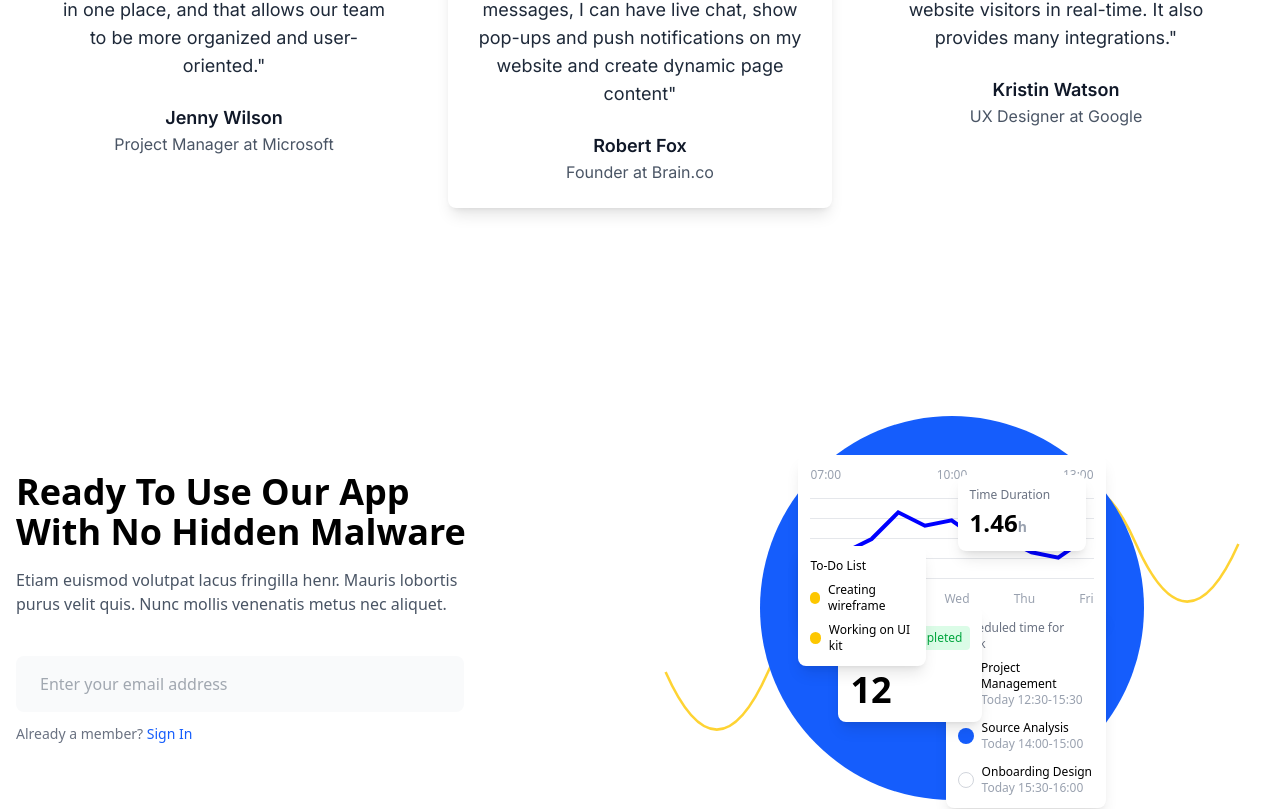
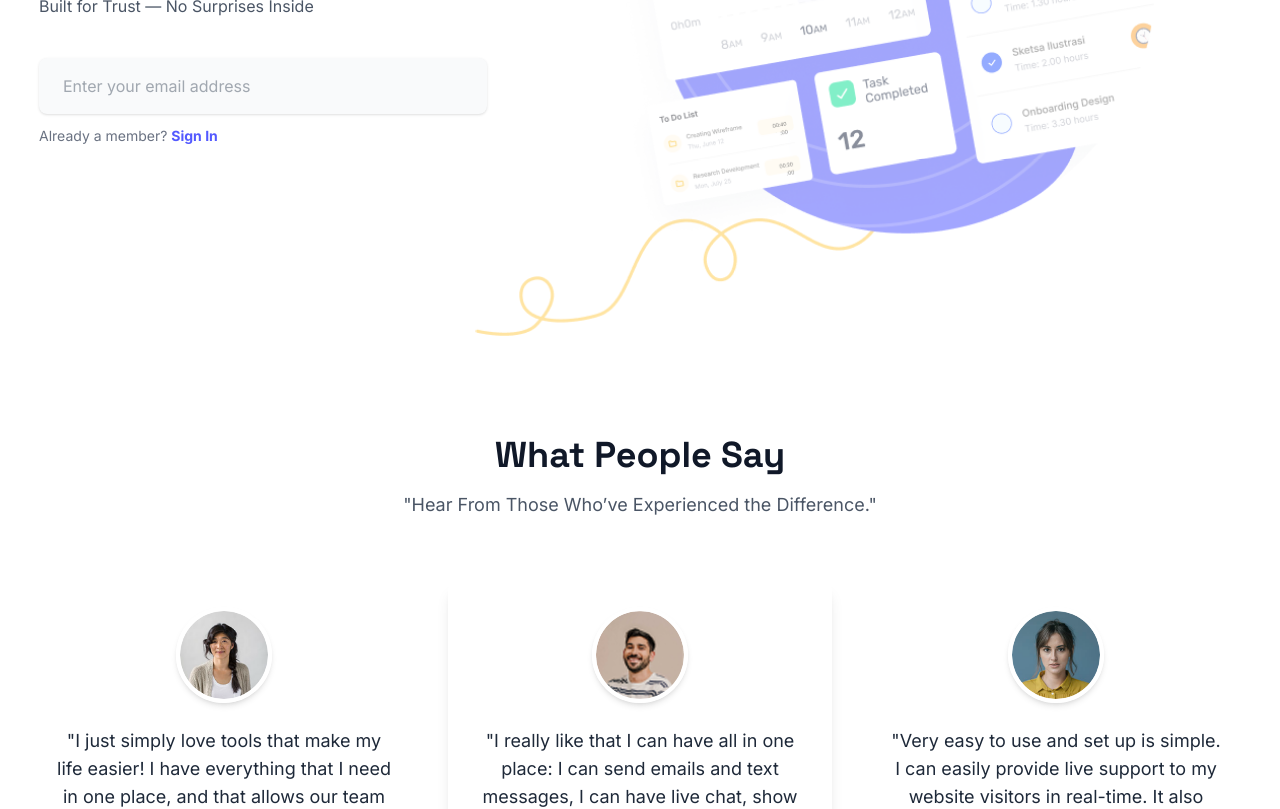
Before and after one commit to Iam-samyog/Quickspace, a React (Vite) app: page / in a window 1280 px wide. Shown: the part 3540-4349 px from the top of the page. Built offline with nearby package versions, Linux system fonts and the light colour scheme.

Commit message:
Made the Contact Us.jsx

```diff
--- a/src/Components/ContactUs.jsx
+++ b/src/Components/ContactUs.jsx
@@ -4,145 +4,41 @@ export default function ContactUs() {
   const [email, setEmail] = useState('');
 
   return (
-    <div className="min-h-screen bg-white">
-      <div className="container mx-auto px-4 py-16 flex flex-col lg:flex-row items-center justify-between">
+    <div className="">
+      <div className="container mx-auto max-w-[1250px] px-4 sm:px-6 py- md:py-16 flex flex-col lg:flex-row items-center secondary-font justify-center">
         {/* Left side - Text and form */}
-        <div className="lg:w-1/2 mb-12 lg:mb-0 pr-0 lg:pr-16">
-          <h1 className="text-4xl font-bold text-navy-900 mb-4">
-            Ready To Use Our App<br />
-            With No Hidden Malware
+        <div className="w-full lg:w-1/2 mb-8 md:mb-12 lg:mb-0 lg:pr-8 xl:pr-16">
+          <h1 className="text-3xl sm:text-4xl md:text-5xl primary-font font-bold text-navy-900 mb-4">
+            Ready To Use Our App With No Hidden Malware
           </h1>
-          <p className="text-gray-600 mb-10 max-w-md">
-            Etiam euismod volutpat lacus fringilla henr. Mauris lobortis purus velit quis. Nunc mollis venenatis metus nec aliquet.
+          <p className="text-gray-600 mb-6 md:mb-10 max-w-md">
+            Built for Trust — No Surprises Inside
           </p>
 
           <div className="w-full max-w-md">
-            <div className="bg-gray-50 rounded-lg p-2 flex mb-3">
+            <div className="bg-gray-50 rounded-lg p-2 flex mb-3 shadow">
               <input
                 type="email"
                 placeholder="Enter your email address"
-                className="flex-grow bg-transparent outline-none px-4 py-2 text-gray-600"
+                className="flex-grow bg-transparent outline-none px-4 py-2 text-gray-600 text-sm sm:text-base"
                 value={email}
                 onChange={(e) => setEmail(e.target.value)}
               />
             </div>
-            <p className="text-sm text-gray-500">
-              Already a member? <a href="#" className="text-blue-600 font-medium">Sign In</a>
+            <p className="text-xs sm:text-sm text-gray-500">
+              Already a member? <a href="#" className="text-[#5359FF] font-bold">Sign In</a>
             </p>
           </div>
         </div>
 
         {/* Right side - App Screenshots */}
-        <div className="lg:w-1/2 relative">
-          {/* Yellow decorative curves */}
-          <div className="absolute top-0 right-0 w-64 h-64">
-            <svg viewBox="0 0 100 100" className="w-full h-full fill-none stroke-yellow-400">
-              <path d="M10,50 Q30,5 50,50 T90,50" strokeWidth="1" className="opacity-80" />
-            </svg>
-          </div>
-          <div className="absolute bottom-0 left-0 w-64 h-64">
-            <svg viewBox="0 0 100 100" className="w-full h-full fill-none stroke-yellow-400">
-              <path d="M10,50 Q30,95 50,50 T90,50" strokeWidth="1" className="opacity-80" />
-            </svg>
-          </div>
-
-          {/* Blue circle background */}
-          <div className="relative w-full h-full flex items-center justify-center">
-            <div className="bg-blue-600 rounded-full w-96 h-96 flex items-center justify-center">
-              {/* App screenshots mockup */}
-              <div className="relative w-4/5 h-4/5">
-                {/* Graph chart */}
-                <div className="absolute top-0 left-0 bg-white rounded-lg shadow-lg p-3 w-full">
-                  <div className="h-36">
-                    <div className="flex justify-between text-xs text-gray-400 mb-1">
-                      <span>07:00</span>
-                      <span>10:00</span>
-                      <span>13:00</span>
-                    </div>
-                    <div className="h-20 relative mt-4">
-                      <div className="absolute bottom-0 left-0 right-0 h-px bg-gray-200"></div>
-                      <div className="absolute bottom-1/4 left-0 right-0 h-px bg-gray-200"></div>
-                      <div className="absolute bottom-2/4 left-0 right-0 h-px bg-gray-200"></div>
-                      <div className="absolute bottom-3/4 left-0 right-0 h-px bg-gray-200"></div>
-                      <div className="absolute bottom-full left-0 right-0 h-px bg-gray-200"></div>
-
-                      {/* Blue line chart */}
-                      <svg viewBox="0 0 100 30" className="absolute inset-0 w-full h-full">
-                        <path d="M0,25 L10,20 L20,15 L30,5 L40,10 L50,8 L60,15 L70,15 L80,20 L90,22 L100,15"
-                          fill="none" stroke="blue" strokeWidth="1.5" className="text-blue-500" />
-                      </svg>
-                    </div>
-                    <div className="flex justify-between text-xs text-gray-400 mt-3">
-                      <span>Mon</span>
-                      <span>Tue</span>
-                      <span>Wed</span>
-                      <span>Thu</span>
-                      <span>Fri</span>
-                    </div>
-                  </div>
-                </div>
-
-                {/* Timer card */}
-                <div className="absolute top-5 right-5 bg-white rounded-lg shadow-lg p-3 w-32">
-                  <div className="text-xs text-gray-500 mb-1">Time Duration</div>
-                  <div className="font-bold text-2xl">1.46<span className="text-sm text-gray-400">h</span></div>
-                </div>
-
-                {/* Todo list card */}
-                <div className="absolute top-1/2 right-0 bg-white rounded-lg shadow-lg p-3 w-40">
-                  <div className="text-xs text-gray-500 mb-1">Scheduled time for work</div>
-                  <div className="mt-2">
-                    <div className="flex items-center mb-3">
-                      <div className="w-4 h-4 rounded-full border border-gray-300 mr-2"></div>
-                      <div>
-                        <div className="text-xs font-medium">Project Management</div>
-                        <div className="text-xs text-gray-400">Today 12:30-15:30</div>
-                      </div>
-                    </div>
-                    <div className="flex items-center mb-3">
-                      <div className="w-4 h-4 rounded-full bg-blue-600 mr-2"></div>
-                      <div>
-                        <div className="text-xs font-medium">Source Analysis</div>
-                        <div className="text-xs text-gray-400">Today 14:00-15:00</div>
-                      </div>
-                    </div>
-                    <div className="flex items-center">
-                      <div className="w-4 h-4 rounded-full border border-gray-300 mr-2"></div>
-                      <div>
-                        <div className="text-xs font-medium">Onboarding Design</div>
-                        <div className="text-xs text-gray-400">Today 15:30-16:00</div>
-                      </div>
-                    </div>
-                  </div>
-                </div>
-
-                {/* Stats card */}
-                <div className="absolute bottom-10 left-10 bg-white rounded-lg shadow-lg p-3 w-36">
-                  <div className="flex items-center justify-between mb-3">
-                    <div className="text-sm">To-Do List</div>
-                    <div className="bg-green-100 text-green-600 text-xs py-1 px-2 rounded">Completed</div>
-                  </div>
-                  <div className="text-4xl font-bold">12</div>
-                </div>
-
-                {/* Task list card */}
-                <div className="absolute bottom-24 left-0 bg-white rounded-lg shadow-lg p-3 w-32">
-                  <div className="text-xs font-medium mb-2">To-Do List</div>
-                  <div className="mb-2">
-                    <div className="flex items-center">
-                      <div className="w-3 h-3 rounded-full bg-yellow-400 mr-2"></div>
-                      <div className="text-xs">Creating wireframe</div>
-                    </div>
-                  </div>
-                  <div>
-                    <div className="flex items-center">
-                      <div className="w-3 h-3 rounded-full bg-yellow-400 mr-2"></div>
-                      <div className="text-xs">Working on UI kit</div>
-                    </div>
-                  </div>
-                </div>
-              </div>
-            </div>
+        <div className="w-full lg:w-1/2 mt-8 lg:mt-0">
+          <div className="flex justify-center lg:justify-end">
+            <img
+              src="/img/Image (3).png"
+              className="twinkle-1 max-w-full sm:max-w-md md:max-w-lg lg:max-w-none"
+              alt="App screenshot"
+            />
           </div>
         </div>
       </div>
--- a/src/Components/TestimonialsSection.jsx
+++ b/src/Components/TestimonialsSection.jsx
@@ -24,7 +24,7 @@ export default function TestimonialsSection() {
     ];
 
     return (
-      <div className="max-w-7xl mx-auto px-4 py-16 sm:px-6 lg:px-8 secondary-font">
+      <div className="max-w-7xl mx-auto px-4 py-10 sm:px-6 lg:px-8 secondary-font">
         {/* Heading Section */}
         <div className="text-center mb-16">
           <h2 className="text-4xl font-bold text-gray-900 mb-4 primary-font">What People Say</h2>
--- a/src/Home.jsx
+++ b/src/Home.jsx
@@ -37,12 +37,13 @@ const Home = () => {
     <div className=''>
           <StatsCard/>
         </div>
-    <div className='my-20'>
+        <div className="mt-10 md:mt-20">
+    <ContactUs/>
+    </div>
+    <div className='mb-25 md:mb-25'>
       <TestimonialsSection/>
     </div>
-    <div className="my-20">
-    <ContactUs/>
-    </div>
+
     <div className='mt-20'>
   <QuickSpaceFooter/>
         </div>
```
Also changed, not shown: public/img/Image (3).png (added).
